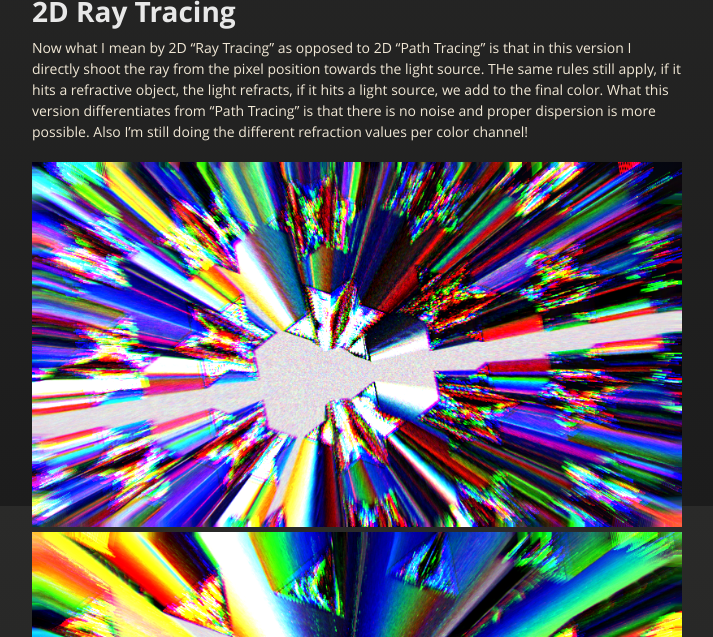
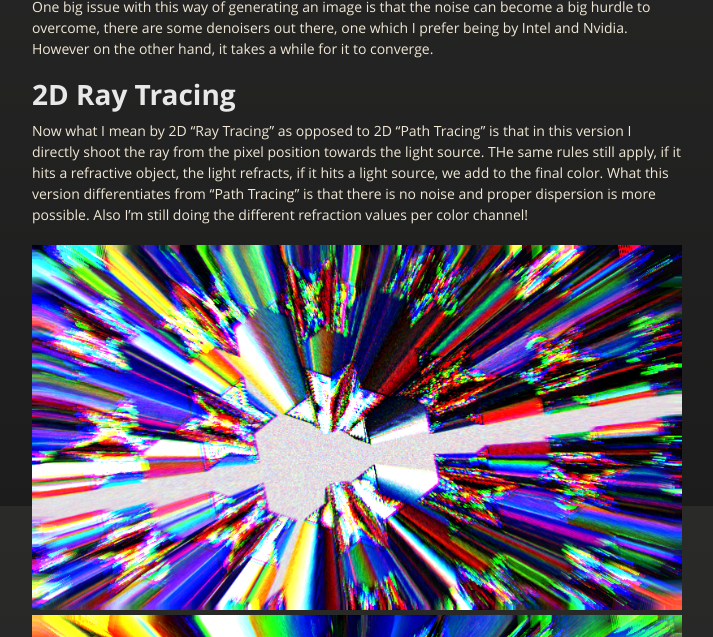
Before and after one commit to NamelessCoding/NamelessCoding.github.io, a Jekyll site: the page built from raypathtracer.md, in a window 1280 px wide and 900 px high, scrolled down 1031 px, cut to the strip 263-900 px from the top of the window. Shown: the whole strip, without its empty margins (283-996 px from the left). Built offline with Jekyll 4.4.1, drawn with Linux system fonts in a browser that asks for light colours; our own code applies the rules of GitHub Pages for plain Markdown files.

Commit message:
Update raypathtracer.md

```diff
--- a/raypathtracer.md
+++ b/raypathtracer.md
@@ -7,13 +7,15 @@ dispersion and it's fairly simple to implement.
 
 # **2D Path Tracing**
 When path tracing in the second dimension, you start off from the current pixel position, choose a random direction and you shoot the ray until it hits an object.
-In this case the objects were either refractive, or were emissive. If the ray hits an emissive object it stops at that point and the throughput * light emission is
-added to the final color, overall very simple.One issue I've found that I've yet to figure out is that whenever I create a 2D prism, I never manage to get good
+In this case the objects were either refractive, or were emissive. If the ray hits an emissive object it stops at that point and the throughput * light emission is added to the final color, overall very simple.One issue I've found that I've yet to figure out is that whenever I create a 2D prism, I never manage to get good
 dispersion, the way I would've expected it. There is a way to make it work and we'll talk about that after this paragraph is over. This method does however still
 generate beautiful images as seen below:
 
 ![Octocat](https://github.com/NamelessCoding/NamelessCoding.github.io/blob/main/assets/images/2pd5.png?raw=true)
 ![Octocat](https://github.com/NamelessCoding/NamelessCoding.github.io/blob/main/assets/images/2pd4.png?raw=true)
+
+One big issue with this way of generating an image is that the noise can become a big hurdle to overcome, there are some denoisers out there,
+one which I prefer being by Intel and Nvidia. However on the other hand, it takes a while for it to converge.
 
 # **2D Ray Tracing**
 
```
